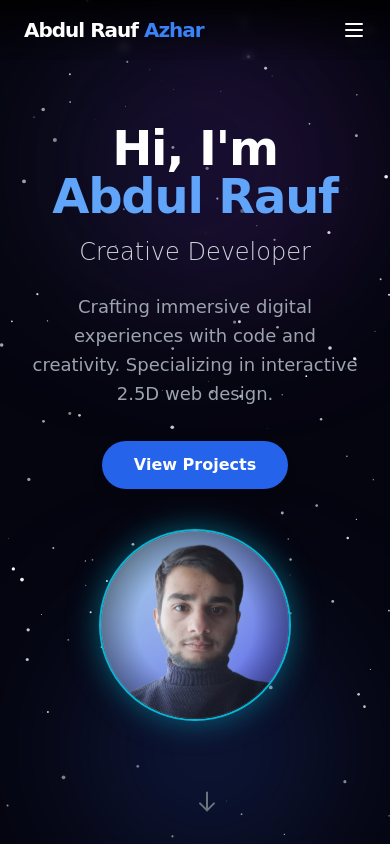
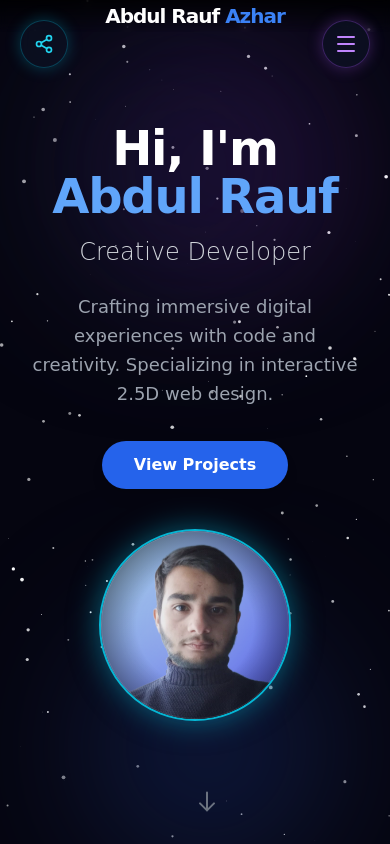
Before and after one commit to Motasaith/creative-portfolio, a React (Vite) app: page / in a window 390 px wide. Shown: the top 844 px of the page. Built offline with nearby package versions, Linux system fonts and the light colour scheme.

Commit message:
feat: Implement Dual HUD Mobile Menu with Space Glass styling and collision fixes

```diff
--- a/src/components/Header.jsx
+++ b/src/components/Header.jsx
@@ -1,28 +1,44 @@
 import React from 'react';
-import { motion } from 'framer-motion';
+import { motion, AnimatePresence } from 'framer-motion';
+import { Menu, X, Share2, Github, Linkedin, Mail } from 'lucide-react';
 
 const Header = () => {
+  const [isNavOpen, setIsNavOpen] = React.useState(false);
+  const [isSocialOpen, setIsSocialOpen] = React.useState(false);
   const navItems = ["Home", "About", "Projects", "Skills", "Contact"];
+
+  const toggleNav = () => {
+    setIsNavOpen(!isNavOpen);
+    if (isSocialOpen) setIsSocialOpen(false);
+  };
+
+  const toggleSocial = () => {
+    setIsSocialOpen(!isSocialOpen);
+    if (isNavOpen) setIsNavOpen(false);
+  };
 
   const scrollToSection = (sectionId) => {
     const element = document.getElementById(sectionId.toLowerCase());
     if (element) {
       element.scrollIntoView({ behavior: 'smooth' });
+      setIsNavOpen(false);
     }
   };
 
   return (
+    <>
       <motion.header
         initial={{ y: -50, opacity: 0 }}
         animate={{ y: 0, opacity: 1 }}
         transition={{ duration: 0.8 }}
-      className="fixed top-0 left-0 w-full z-50 px-6 md:pl-24 py-4 flex justify-between items-center bg-gradient-to-b from-black/80 to-transparent backdrop-blur-sm"
+        className="fixed top-0 left-0 w-full z-50 px-6 md:pl-24 py-4 flex justify-between items-center bg-gradient-to-b from-black/80 to-transparent backdrop-blur-sm pointer-events-none md:pointer-events-auto"
       >
-      <div className="text-xl md:text-2xl font-bold font-comic text-white tracking-tighter cursor-pointer" onClick={() => window.scrollTo({ top: 0, behavior: 'smooth' })}>
+        <div className="text-xl md:text-2xl font-bold font-comic text-white tracking-tighter cursor-pointer pointer-events-auto md:static absolute left-1/2 -translate-x-1/2 md:translate-x-0" onClick={() => window.scrollTo({ top: 0, behavior: 'smooth' })}>
           Abdul Rauf <span className="text-blue-500">Azhar</span>
         </div>
 
-      <nav className="hidden md:flex gap-8">
+        {/* Desktop Nav */}
+        <nav className="hidden md:flex gap-8 pointer-events-auto">
           {navItems.map((item, index) => (
             <button
               key={index}
@@ -34,14 +50,113 @@ const Header = () => {
             </button>
           ))}
         </nav>
+      </motion.header>
 
-      <button className="md:hidden text-white">
-        {/* Mobile Menu Icon Placeholder */}
-        <svg className="w-6 h-6" fill="none" stroke="currentColor" viewBox="0 0 24 24">
-          <path strokeLinecap="round" strokeLinejoin="round" strokeWidth="2" d="M4 6h16M4 12h16M4 18h16" />
-        </svg>
+      {/* MOBILE CONTROLS (Visible only on mobile) */}
+
+      {/* Left Toggle - Comms */}
+      <motion.button
+        initial={{ scale: 0 }}
+        animate={{ scale: 1 }}
+        className="fixed top-5 left-5 z-[60] md:hidden w-12 h-12 rounded-full bg-slate-900/50 backdrop-blur border border-cyan-500/30 flex items-center justify-center text-cyan-400 shadow-[0_0_15px_rgba(6,182,212,0.3)]"
+        onClick={toggleSocial}
+      >
+        <Share2 size={20} />
+      </motion.button>
+
+      {/* Right Toggle - Nav */}
+      <motion.button
+        initial={{ scale: 0 }}
+        animate={{ scale: 1 }}
+        className="fixed top-5 right-5 z-[60] md:hidden w-12 h-12 rounded-full bg-slate-900/50 backdrop-blur border border-purple-500/30 flex items-center justify-center text-purple-400 shadow-[0_0_15px_rgba(168,85,247,0.3)]"
+        onClick={toggleNav}
+      >
+        <Menu size={24} />
+      </motion.button>
+
+      {/* LEFT PANEL - COMMS (Socials) */}
+      <AnimatePresence>
+        {isSocialOpen && (
+          <motion.div
+            initial={{ x: "-100%" }}
+            animate={{ x: "0%" }}
+            exit={{ x: "-100%" }}
+            transition={{ type: "spring", damping: 25, stiffness: 200 }}
+            className="fixed top-0 left-0 h-full w-3/4 max-w-xs bg-[#0a0a1a]/95 backdrop-blur-xl z-[55] border-r border-cyan-500/30 shadow-[5px_0_30px_rgba(6,182,212,0.2)] p-8 pt-28 flex flex-col md:hidden"
+          >
+            <div className="flex justify-between items-center mb-12">
+              <h3 className="text-xl font-bold text-cyan-400 tracking-widest">COMMS</h3>
+              <button onClick={() => setIsSocialOpen(false)} className="text-gray-400 hover:text-white absolute top-6 right-6">
+                <X size={24} />
               </button>
-    </motion.header>
+            </div>
+
+            <div className="flex flex-col gap-6">
+              <a href="https://github.com" target="_blank" rel="noreferrer" className="flex items-center gap-4 text-gray-300 hover:text-cyan-400 transition-colors group">
+                <div className="p-3 rounded-lg bg-slate-800/50 border border-slate-700 group-hover:border-cyan-500/50 transition-colors">
+                  <Github size={20} />
+                </div>
+                <span className="font-medium">GitHub</span>
+              </a>
+              <a href="https://linkedin.com" target="_blank" rel="noreferrer" className="flex items-center gap-4 text-gray-300 hover:text-cyan-400 transition-colors group">
+                <div className="p-3 rounded-lg bg-slate-800/50 border border-slate-700 group-hover:border-cyan-500/50 transition-colors">
+                  <Linkedin size={20} />
+                </div>
+                <span className="font-medium">LinkedIn</span>
+              </a>
+              <a href="mailto:contact@example.com" className="flex items-center gap-4 text-gray-300 hover:text-cyan-400 transition-colors group">
+                <div className="p-3 rounded-lg bg-slate-800/50 border border-slate-700 group-hover:border-cyan-500/50 transition-colors">
+                  <Mail size={20} />
+                </div>
+                <span className="font-medium">Email</span>
+              </a>
+            </div>
+
+            <div className="mt-auto">
+              <div className="h-[1px] w-full bg-gradient-to-r from-transparent via-cyan-500/30 to-transparent mb-6"></div>
+              <p className="text-xs text-center text-cyan-500/50 font-mono">SYSTEM: ONLINE</p>
+            </div>
+          </motion.div>
+        )}
+      </AnimatePresence>
+
+      {/* RIGHT PANEL - NAV (Links) */}
+      <AnimatePresence>
+        {isNavOpen && (
+          <motion.div
+            initial={{ x: "100%" }}
+            animate={{ x: "0%" }}
+            exit={{ x: "100%" }}
+            transition={{ type: "spring", damping: 25, stiffness: 200 }}
+            className="fixed top-0 right-0 h-full w-3/4 max-w-xs bg-[#0a0a1a]/95 backdrop-blur-xl z-[55] border-l border-purple-500/30 shadow-[-5px_0_30px_rgba(168,85,247,0.2)] p-8 pt-28 flex flex-col md:hidden"
+          >
+            <div className="flex justify-between items-center mb-12">
+              <button onClick={() => setIsNavOpen(false)} className="text-gray-400 hover:text-white absolute top-6 left-6">
+                <X size={24} />
+              </button>
+            </div>
+
+            <div className="flex flex-col gap-2">
+              {navItems.map((item, index) => (
+                <button
+                  key={index}
+                  onClick={() => scrollToSection(item)}
+                  className="text-left py-4 px-4 rounded-lg hover:bg-purple-500/10 text-gray-300 hover:text-purple-300 transition-all border border-transparent hover:border-purple-500/30"
+                >
+                  <span className="text-xs font-mono text-purple-500/50 mr-3">0{index + 1}</span>
+                  {item}
+                </button>
+              ))}
+            </div>
+
+            <div className="mt-auto">
+              <div className="h-[1px] w-full bg-gradient-to-r from-transparent via-purple-500/30 to-transparent mb-6"></div>
+              <p className="text-xs text-center text-purple-500/50 font-mono">NAVIGATIONAL SYSTEMS</p>
+            </div>
+          </motion.div>
+        )}
+      </AnimatePresence>
+    </>
   );
 };
 
```
Lines whose indentation alone changed are shown as unchanged.
